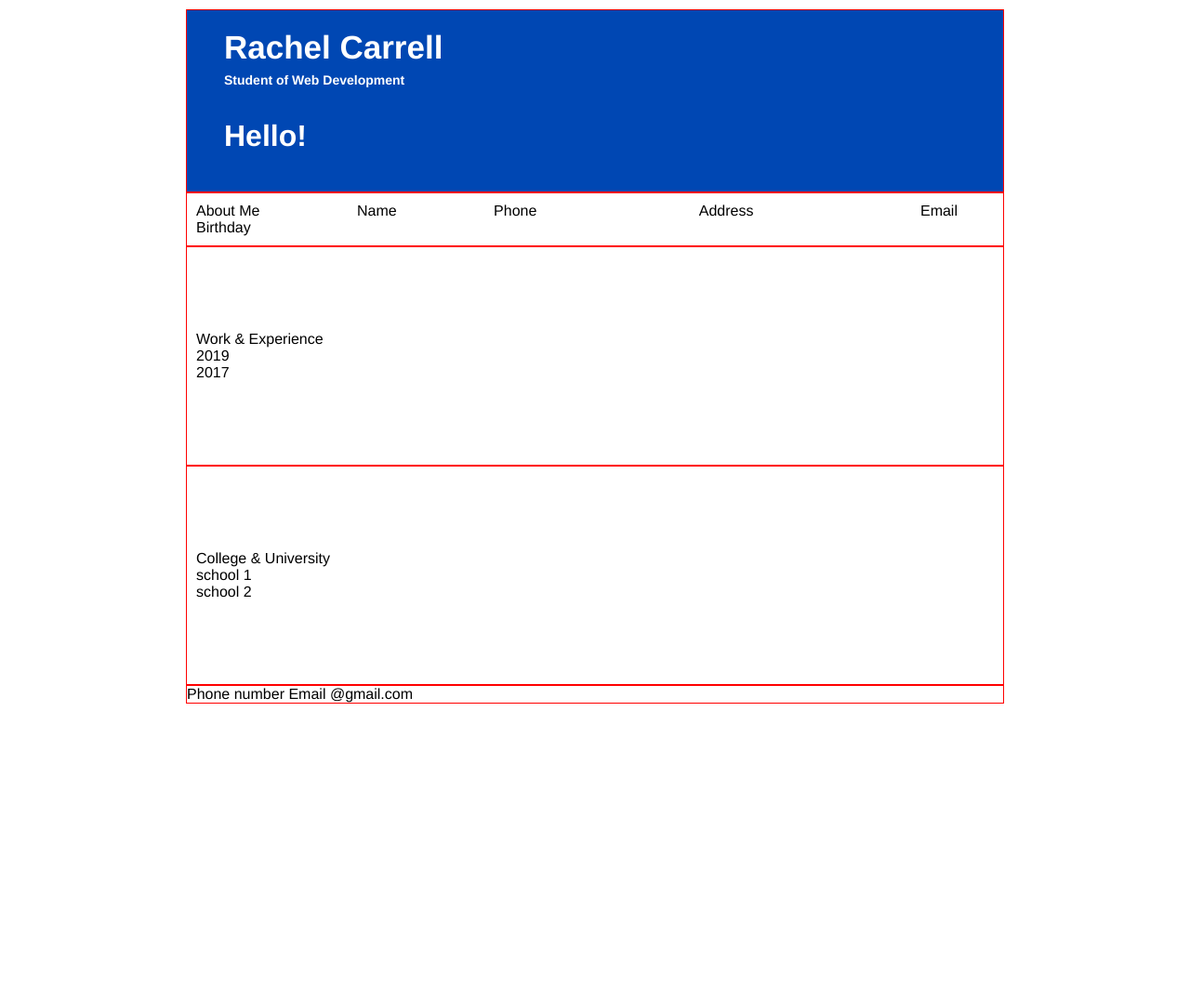
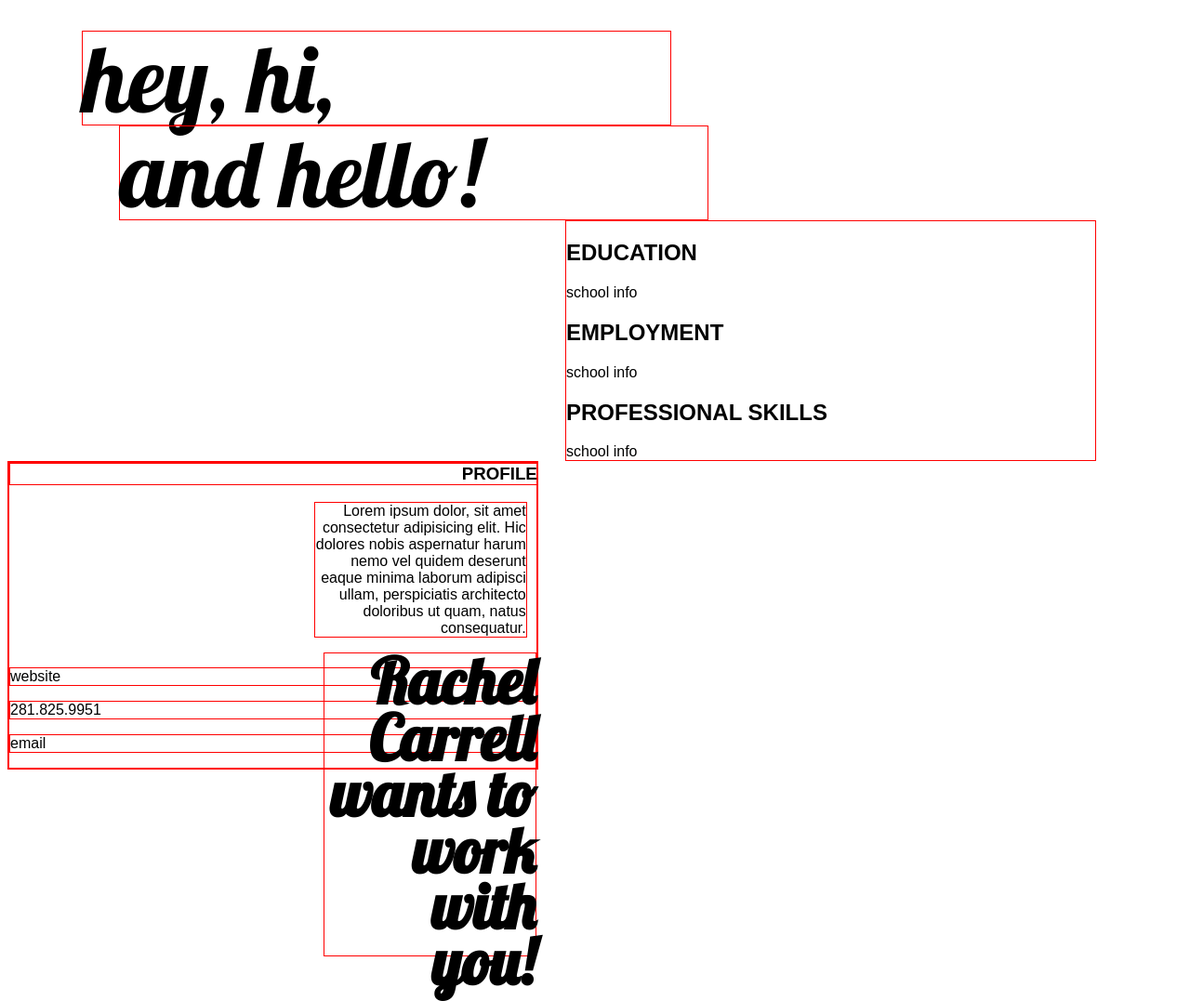
Before and after one commit to RachelCarrell/ACA_web101_Rachel_Carrell, a plain HTML site: page src/online-resume/resume.html in a window 1280 px wide. Shown: the whole page at 93% size. Before the commit the page ends 800 px from the top, so only its background shows below. Drawn offline with Linux system fonts and the light colour scheme.

Commit message:
new resume

```diff
--- a/src/online-resume/resume.css
+++ b/src/online-resume/resume.css
@@ -1,46 +1,56 @@
-.borders {
+.border {
     border: 1px solid red;
+    font-family: arial;
 }
-body {
-    margin: 10px 200px;
-    font-family: helvetica;
+.hey {
+    font-family: Lobster;
+    font-size: 68px;
+    font-style: normal;
+    font-variant: normal;
+    font-weight: 600;
+    line-height: 60.4px;
+    width: 40%;
+    float: right;
+    height: 325px;
+    text-align: right;
 }
-header {
-    padding: 10px 30px;
-    border: solid 0px black;
-    background: #0047b3;
+.top {
+    font-family: Lobster;
+    display: inline-block;
+    width: 50%;
+    height: 100px;
+    font-size: 100px;
+    line-height: 100px;
+    font-weight: 300;
+    margin: 25px 0px 0px 80px;
 }
-h1,h2,h4 {
-    color: white;
-    margin: 5px;
-    padding: 5px;
+.top2 {
+    font-family: Lobster;
+    display: inline-block;
+    width: 50%;
+    height: 100px;
+    font-size: 100px;
+    line-height: 100px;
+    font-weight: 300;
+    margin: 0px 0px 0px 120px;
 }
-h2 {
-    font-size: 35px;
+.left {
+    width: 45%;
 }
-h4 {
-    font-size: 14px;
-    line-height: 0px;
+h3 {
+    display: inline-block;
+    width: 100%;
+    margin: 0px;
+    text-align: right;
 }
-h1 {
-    line-height: 100px;
-    display: inline;
+.summary {
+    width: 40%;
+    display: inline-block;
+    text-align: right;
+    margin: 18px 0px 16px 328px;
 }
-.title {
-    padding: 10px 10px;
+.right {
+    display: inline-block;
+    width: 45%;
+    margin: 0px 0px 0px 600px;
 }
-.experience {
-    padding: 90px 10px;
-}
-.school {
-    padding: 90px 10px;
-}
-.name {
-    padding: 100px;
-}
-.address {
-    padding: 170px;
-}
-.email {
-    padding: 5px;
-}
--- a/src/online-resume/resume.html
+++ b/src/online-resume/resume.html
@@ -4,42 +4,36 @@
     <meta charset="UTF-8">
     <meta name="viewport" content="width=device-width, initial-scale=1.0">
     <meta http-equiv="X-UA-Compatible" content="ie=edge">
+    <link rel="stylesheet" type="text/css" href="//fonts.googleapis.com/css?family=Lobster" />
     <title>Resume</title>
     <link rel="stylesheet" href="./resume.css">
 </head>
 <body>
-    <header class="borders">
-        <h2>Rachel Carrell</h2>
-        <h4>Student of Web Development</h4>
-        <h1>Hello!</h1>
-    </header>
-    <div class="title borders">
-        <span class="me">About Me</span>
-        <span class="name">Name</span>
-        <span class="phone">Phone</span>
-        <span class="address">Address</span>
-        <span class="email">Email</span>
-        <span class="birthday">Birthday</span>
-    </div>
-    <div class="experience borders">
-        <div>Work & Experience</div>
-        <div>2019</div>
-        <div>2017</div>
-    </div>
-    <div class="school borders">
-        <div>College & University</div>
-        <div>school 1</div>
-        <div>school 2</div>
-    </div>
-    <footer class="borders">
-        <span>
-            <span>Phone</span>
-            <span>number</span>
-        </span>
-        <span>
-            <span>Email</span>
-            <span>@gmail.com</span>
-        </span>
-    </footer>
+        <div class="top border">hey, hi,</div>
+        <div class="top2 border">and hello!</div>
+        <div class="right border">
+                <div>
+                    <h2>EDUCATION</h2>
+                    <div>school info</div>
+                </div>
+                <div>
+                    <h2>EMPLOYMENT</h2>
+                    <div>school info</div>
+                </div>
+                <div>
+                    <h2>PROFESSIONAL SKILLS</h2>
+                    <div>school info</div>
+                </div>
+            </div>
+        <div class="left border">
+            <div class="border">
+                <h3 class="border">PROFILE</h3>
+                <p class="summary border">Lorem ipsum dolor, sit amet consectetur adipisicing elit. Hic dolores nobis aspernatur harum nemo vel quidem deserunt eaque minima laborum adipisci ullam, perspiciatis architecto doloribus ut quam, natus consequatur.</p>
+                <div class="hey border">Rachel Carrell wants to work with you!</div>
+                <p class="border">website</p>
+                <p class="border">281.825.9951</p>
+                <p class="border">email</p>
+            </div>
+        </div>
 </body>
 </html>
```
Also changed, not shown: 2 other files.
